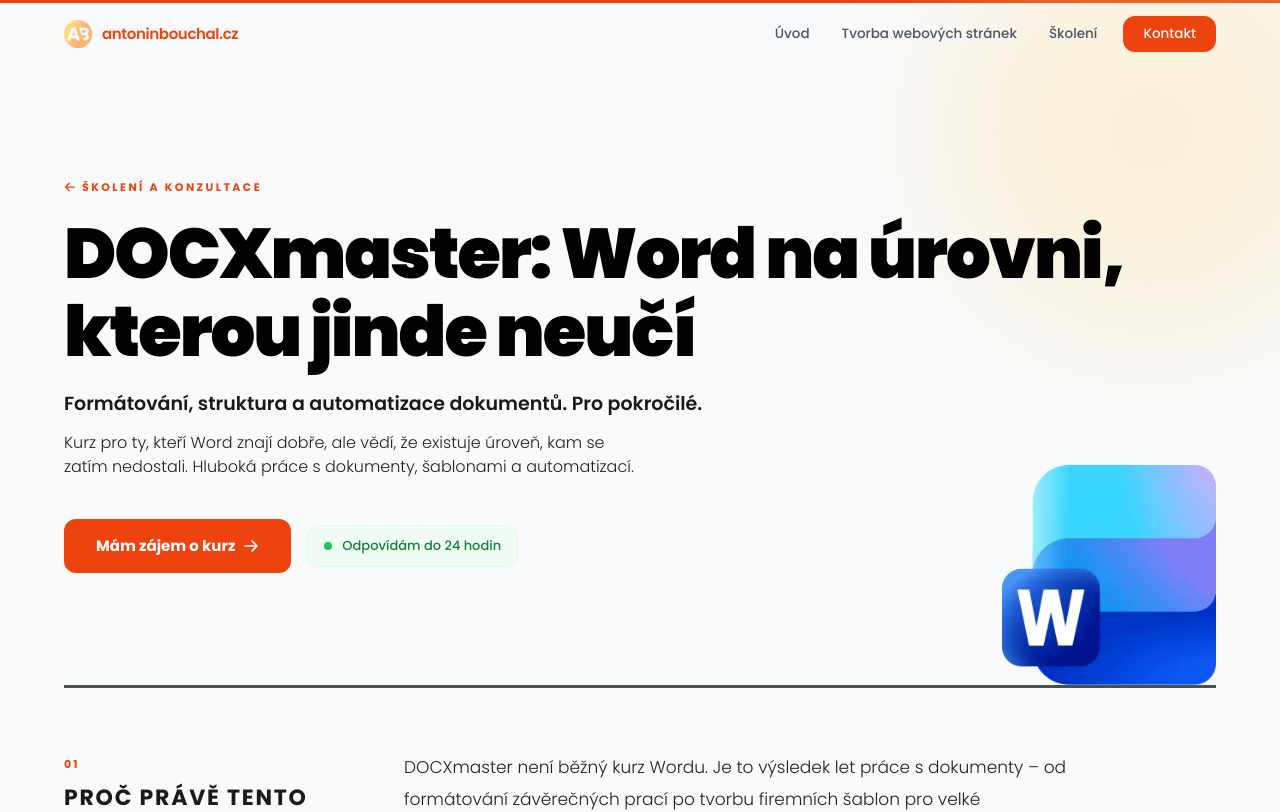
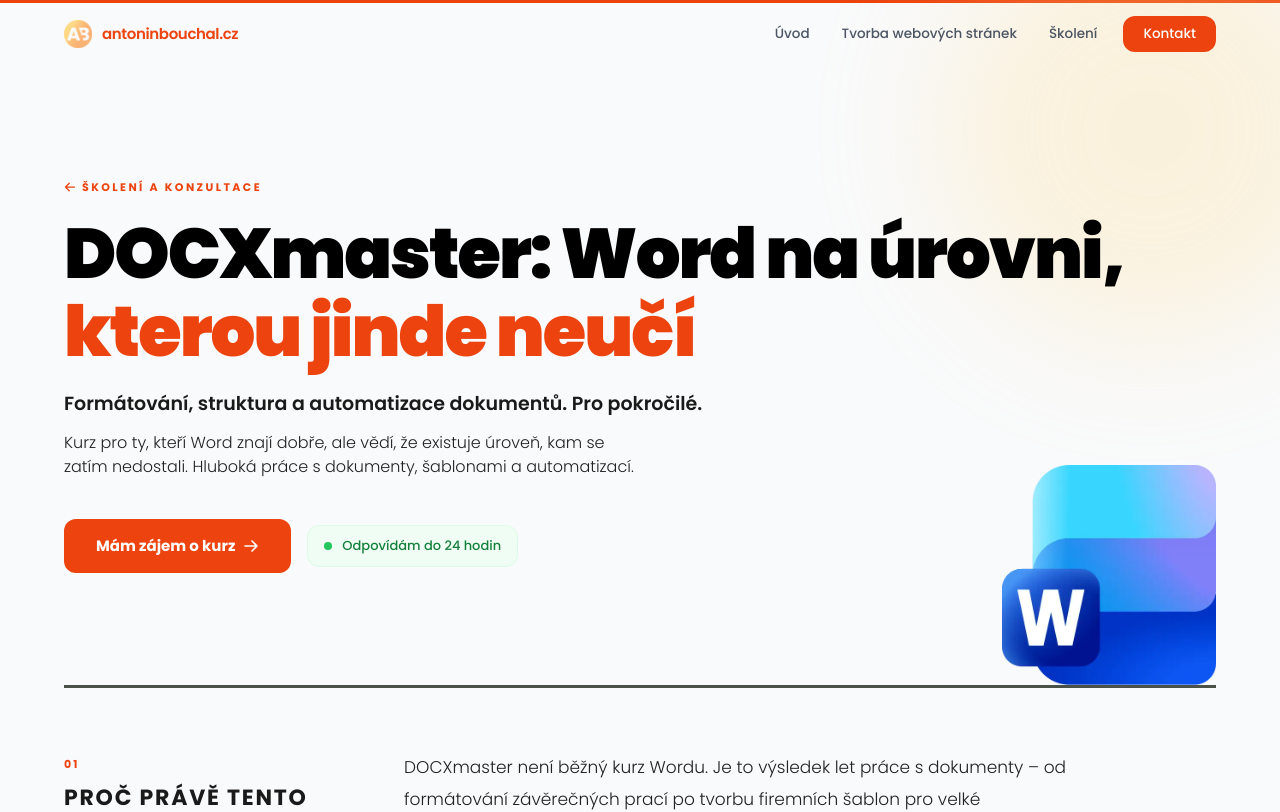
Before and after one commit to Tonbo-coder/antoninbouchal-web, a Next.js app: page /skoleni/docxmaster in a window 1280 px wide. Shown: the top 812 px of the page. Built offline with nearby package versions, Linux system fonts and the light colour scheme.

Commit message:
Courses: colored h1 highlights (#ec430f) on all course pages
Co-Authored-By: Claude Sonnet 4.6 <noreply@anthropic.com>

```diff
--- a/app/skoleni/ai-prace/page.tsx
+++ b/app/skoleni/ai-prace/page.tsx
@@ -56,6 +56,7 @@ export default function Page() {
           heroImage="/images/skoleni_AI_antonin_bouchal.webp"
           sectionImage="/images/skoleni_AI_antonin_bouchal.webp"
           roundedImage
+          nameHighlight="hodiny práce"
           targetAudience={[
             { label: "Manažeři a podnikatelé", sub: "kteří chtějí pracovat efektivněji" },
             { label: "Marketéři a copywriteři", sub: "kteří chtějí AI jako pomocníka" },
--- a/app/skoleni/docxmaster/page.tsx
+++ b/app/skoleni/docxmaster/page.tsx
@@ -55,6 +55,7 @@ export default function Page() {
           subtext="Kurz pro ty, kteří Word znají dobře, ale vědí, že existuje úroveň, kam se zatím nedostali. Hluboká práce s dokumenty, šablonami a automatizací."
           heroImage="/images/skoleni_MS_Word_antonin_bouchal.webp"
           sectionImage="/images/skoleni_MS_Word_antonin_bouchal.webp"
+          nameHighlight="kterou jinde neučí"
           targetAudience={[
             { label: "Pokročilí uživatelé Wordu", sub: "kteří chtějí jít dál" },
             { label: "Tvůrci šablon a dokumentů", sub: "pro celé firmy a týmy" },
--- a/app/skoleni/excel-hodiny/page.tsx
+++ b/app/skoleni/excel-hodiny/page.tsx
@@ -55,6 +55,7 @@ export default function Page() {
           subtext="Pro ty, kdo Excel znají, ale tuší, že by to šlo dělat rychleji. Zaměřujeme se na věci, které skutečně ušetří čas – ne na teorii."
           heroImage="/images/skoleni_MS_Excel_antonin_bouchal.webp"
           sectionImage="/images/skoleni_MS_Excel_antonin_bouchal.webp"
+          nameHighlight="šetří hodiny týdně"
           targetAudience={[
             { label: "Pokročilejší uživatelé", sub: "kteří chtějí víc z Excelu" },
             { label: "Analytici a accountanti", sub: "pracující s daty každý den" },
--- a/app/skoleni/vibe-coding/page.tsx
+++ b/app/skoleni/vibe-coding/page.tsx
@@ -56,6 +56,7 @@ export default function Page() {
           heroImage="/images/skoleni_AI_antonin_bouchal.webp"
           sectionImage="/images/skoleni_AI_antonin_bouchal.webp"
           roundedImage
+          nameHighlight="AI (vibe coding)"
           targetAudience={[
             { label: "Podnikatelé", sub: "kteří chtějí vlastní web bez agentury" },
             { label: "Marketéři", sub: "kteří chtějí rozumět webovému vývoji" },
--- a/components/CourseDetailNew.tsx
+++ b/components/CourseDetailNew.tsx
@@ -15,6 +15,7 @@ export interface CourseDetailNewProps {
   heroImage: string;
   sectionImage: string;
   roundedImage?: boolean;
+  nameHighlight?: string;
 }
 
 const formOptions = ["Online", "Osobně", "Dle dohody"];
@@ -29,6 +30,7 @@ export default function CourseDetailNew({
   heroImage,
   sectionImage,
   roundedImage = false,
+  nameHighlight,
 }: CourseDetailNewProps) {
   const [sent, setSent] = useState(false);
   const heroRef = useRef<HTMLElement>(null);
@@ -110,7 +112,13 @@ export default function CourseDetailNew({
               className="hero-animate font-black text-[#000] leading-[1.1] tracking-[-2px] mb-5"
               style={{ fontSize: "clamp(2.4rem, 5.5vw, 4.5rem)" }}
             >
-              {name}
+              {nameHighlight ? (
+                <>
+                  {name.split(nameHighlight)[0]}
+                  <span style={{ color: "#ec430f" }}>{nameHighlight}</span>
+                  {name.split(nameHighlight)[1]}
+                </>
+              ) : name}
             </h1>
             <p className="hero-animate text-[19px] font-semibold text-[var(--text-dark)] mb-3">
               {benefitSentence}
--- a/components/ExcelBezChaosuDetail.tsx
+++ b/components/ExcelBezChaosuDetail.tsx
@@ -10,6 +10,7 @@ export default function ExcelBezChaosuDetail() {
       subtext="Praktické školení pro lidi, kteří Excel používají každý den, ale pořád ztrácejí čas na věcech, které by šly dělat rychleji."
       heroImage="/images/skoleni_MS_Excel_antonin_bouchal.webp"
       sectionImage="/images/skoleni_MS_Excel_antonin_bouchal.webp"
+      nameHighlight="chaosu"
       targetAudience={[
         { label: "Jednotlivci", sub: "kteří chtějí pracovat rychleji" },
         { label: "Týmy", sub: "s různou úrovní znalostí" },
```
